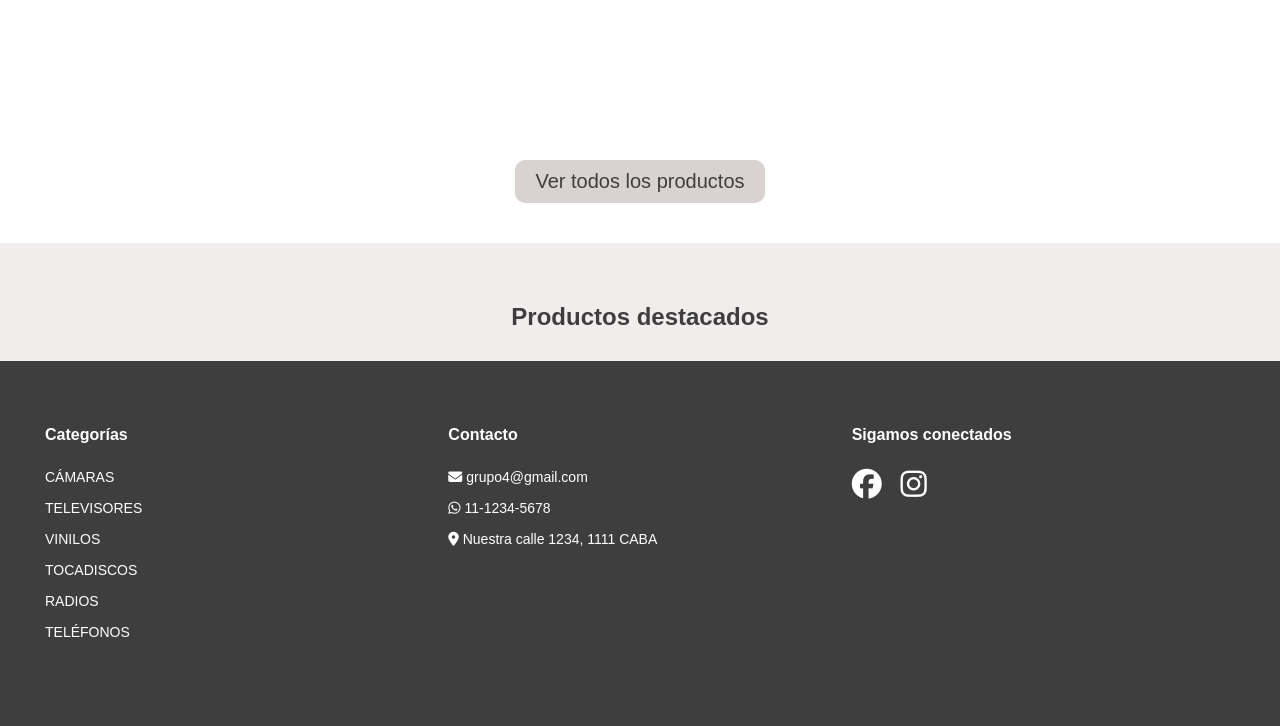
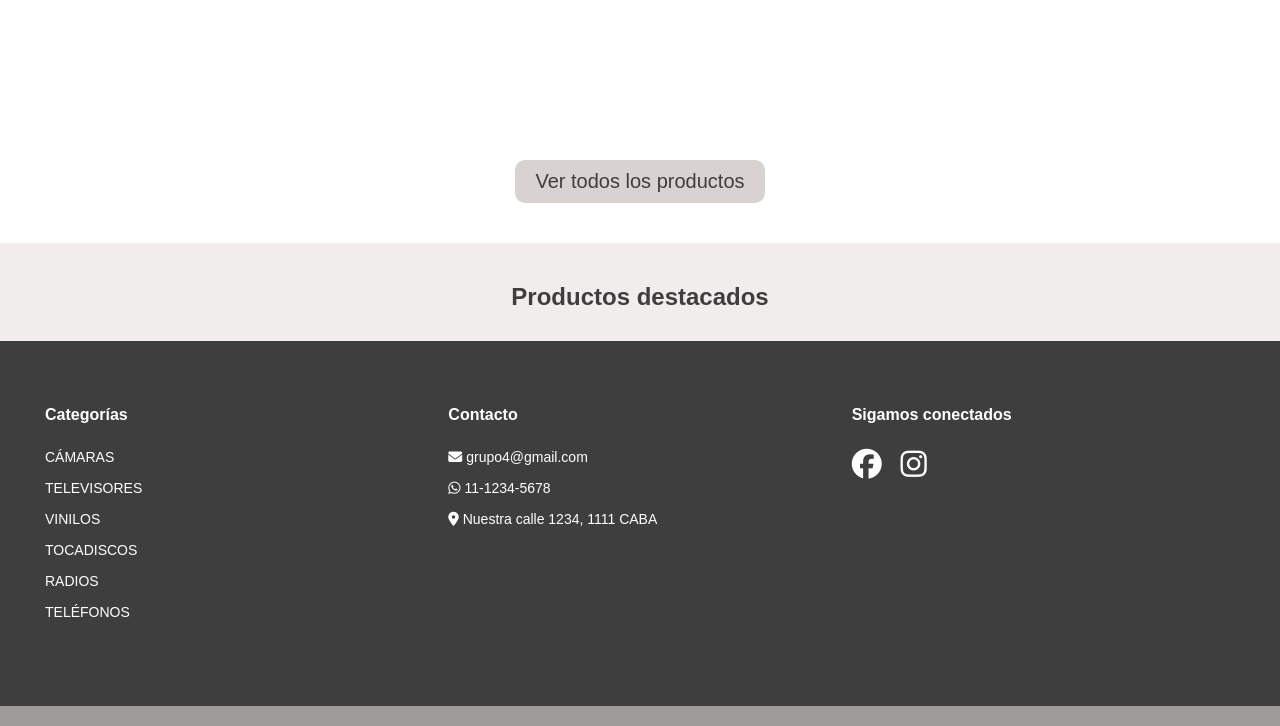
Before and after one commit to CeciliaLafuente/JopoStore---Tienda-Vintage, a Node server app: template src/views/index.ejs in a window 1280 px wide. Shown: the part 1138-1864 px from the top of the page. Run offline with Node 20, Linux system fonts and the light colour scheme; the template is opened without the code that fills it, so the values that code supplies are empty; some libraries are stand-ins or nearby versions.

Commit message:
cambié padding título de destacados

```diff
--- a/public/css/styles.css
+++ b/public/css/styles.css
@@ -78,7 +78,7 @@ margin-bottom: 40px;
 .div-destacados h4 {
     font-size: 24px;
     color: var(--gris-medio2);
-    padding: 50px 0 0;
+    padding: 30px 0 0;
     margin: 0;
 }
 
```
